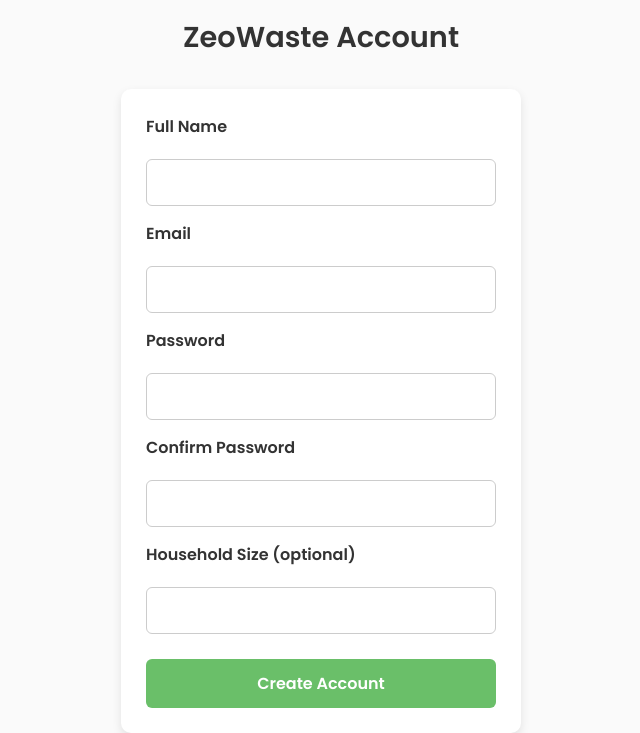
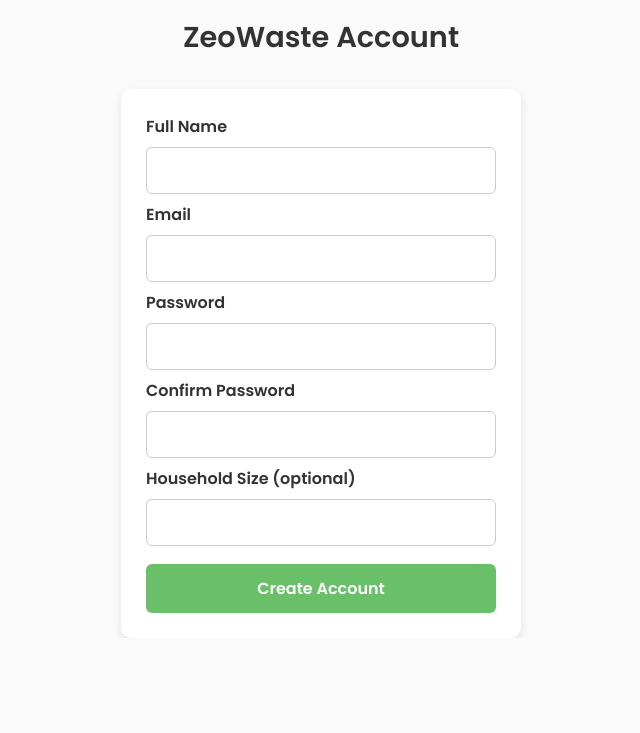
Before and after one commit to 1808723992/BIT216-Assignment-ZeoWaste, a PHP site: page /register.html in a window 1280 px wide. Shown: the part 284-1017 px from the top of the page, without its empty margins (319-959 px from the left). After the commit the page ends 922 px from the top, so only its background shows below. Run offline with PHP 8.4, Linux system fonts and the light colour scheme.

Commit message:
Update register.css

```diff
--- a/main/register.css
+++ b/main/register.css
@@ -68,12 +68,12 @@
   box-shadow: 0 4px 10px rgba(0,0,0,0.1);
   display: flex;
   flex-direction: column;
-  gap: 15px;
+  gap: 8px;
 }
 
 .register-form label {
   font-weight: 600;
-  margin-bottom: 5px;
+  margin-bottom: 0px;
 }
 
 .register-form input {
```
